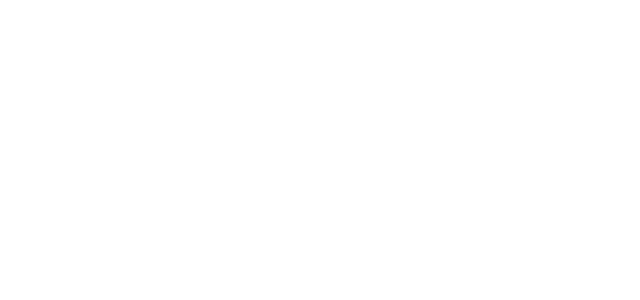
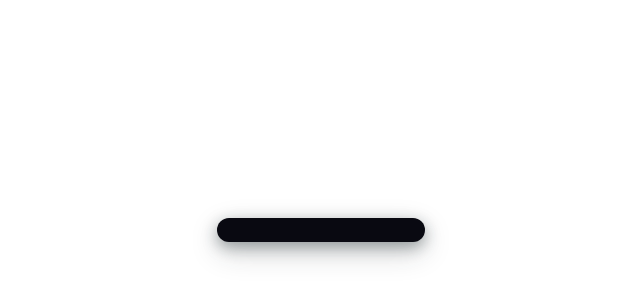
Before and after one commit to lilnounsDAO/nounishButton, a Next.js app: page / in a window 1280 px wide. Shown: the part 102-402 px from the top of the page, without its empty margins (319-959 px from the left). Built offline with nearby package versions, Linux system fonts and the light colour scheme.

Commit message:
Update index.tsx

```diff
--- a/src/pages/index.tsx
+++ b/src/pages/index.tsx
@@ -17,7 +17,7 @@ export const Home = (props): JSX.Element => {
   return (
     <div className="flex self-center origin-center justify-center py-80">
       <div className="flex-row">
-        <div className="w-52" id={"special_button"}>
+        <div className="w-52" id={"nounish_button"}>
           <button
             disabled={false}
             onClick={() => {
```
